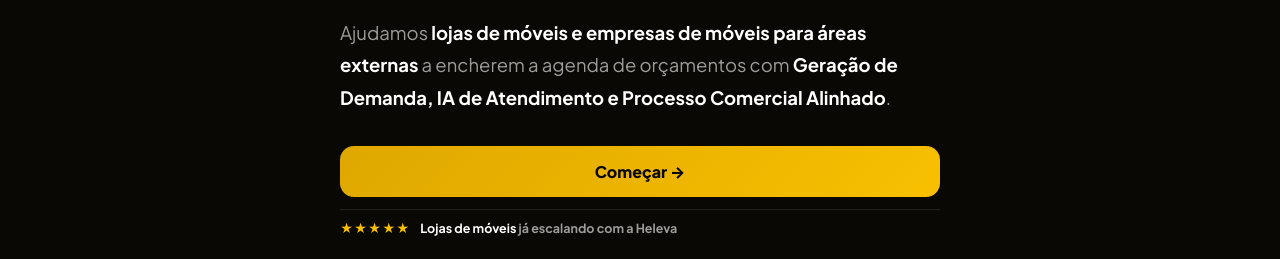
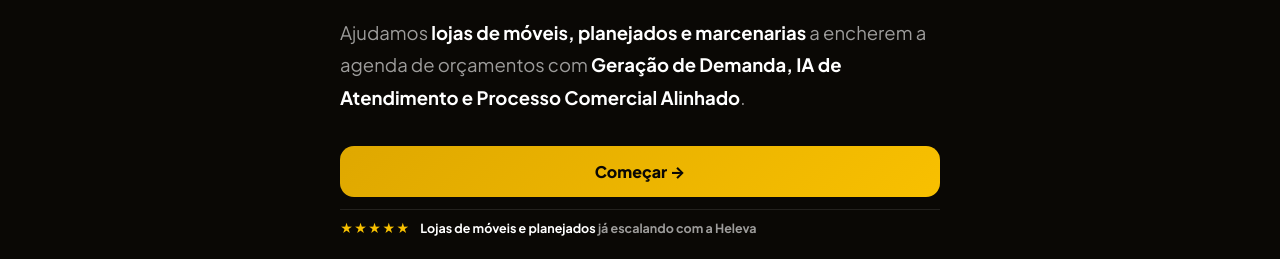
Before and after one commit to 1NortDigital/lp-quiz-heleva-bio, a plain HTML site: page index.html in a window 1280 px wide. Shown: the part 541-800 px from the top of the page. Drawn offline with Linux system fonts and the light colour scheme.

Commit message:
Revert "Foca quiz em lojas e area externa"
This reverts commit 3f9c46541875817c1f59b281826e85236851198a.

```diff
--- a/index.html
+++ b/index.html
@@ -229,9 +229,9 @@ const CONFIG = {
     image:"hero-welcome.jpg",
     imageWebp:"hero-welcome.webp",
     title:"Conheça o Método capaz de levar <em>Clientes Prontos pra Comprar TODOS OS DIAS</em> pro WhatsApp da sua loja!",
-    sub:"Ajudamos <b>lojas de móveis e empresas de móveis para áreas externas</b> a encherem a agenda de orçamentos com <b>Geração de Demanda, IA de Atendimento e Processo Comercial Alinhado</b>.",
+    sub:"Ajudamos <b>lojas de móveis, planejados e marcenarias</b> a encherem a agenda de orçamentos com <b>Geração de Demanda, IA de Atendimento e Processo Comercial Alinhado</b>.",
     note:"",
-    proof:"<b>Lojas de móveis</b> já escalando com a Heleva",   // TODO Bruno: colocar o número real de lojas atendidas
+    proof:"<b>Lojas de móveis e planejados</b> já escalando com a Heleva",   // TODO Bruno: colocar o número real de lojas atendidas
     cta:"Começar →"
   },
 
```
